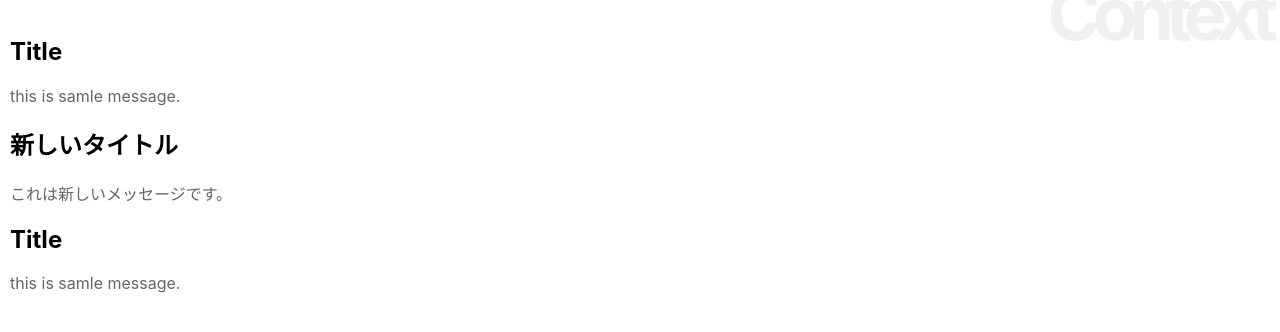
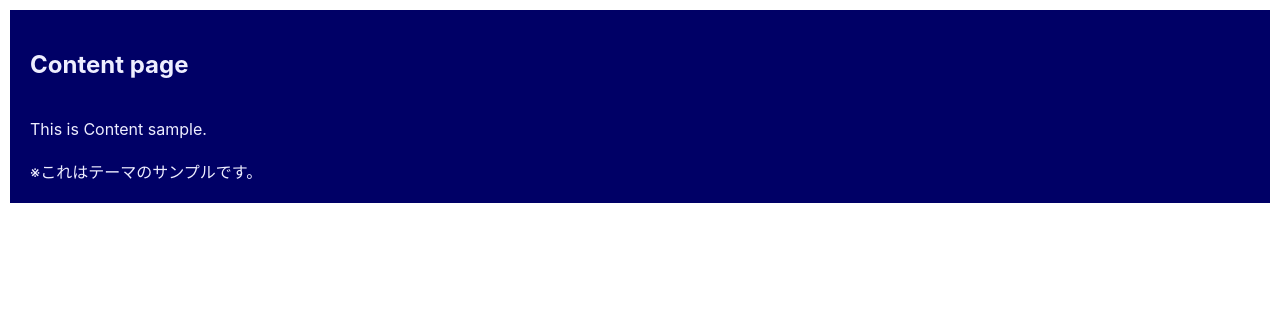
Before and after one commit to din65040/react_started, a React (Create React App) app: page / in a window 1280 px wide. Shown: the top 332 px of the page. Built offline with nearby package versions, Linux system fonts and the light colour scheme.

Commit message:
feat：リスト 3-32 サンプル作成

```diff
--- a/src/App.js
+++ b/src/App.js
@@ -1,54 +1,54 @@
 import React, { Component } from "react";
 import "./App.css";
 
-let data = {
-  title: "Title",
-  message: "this is samle message.",
-};
+let theme = {
+  light: {
+    backgroundColor: "#eef",
+    color: "#006",
+    padding: "10px"
+  },
+  dark: {
+    backgroundColor: "#006",
+    color: "#eef",
+    padding: "10px"
+  }
+}
 
-const SampleContext = React.createContext(data);
+const ThemeContext = React.createContext(theme.dark)
+
 class App extends Component {
-  newdata = {
-    title: '新しいタイトル',
-    message: 'これは新しいメッセージです。'
-  }
+  static contextType = ThemeContext;
 
   render() {
     return (
-      <div>
-        <h1>Context</h1>
-        <Title />
-        <Message />
-        <SampleContext.Provider value={this.newdata}>
-          <Title />
-          <Message />
-        </SampleContext.Provider>
-        <Title />
-        <Message />
+      <div style={this.context}>
+        <Title value="Content page" />
+        <Message value="This is Content sample." />
+        <Message value="※これはテーマのサンプルです。" />
       </div>
     );
   }
 }
 
 class Title extends Component {
-  static contextType = SampleContext;
+  static contextType = ThemeContext;
 
   render() {
     return (
       <div>
-        <h2>{this.context.title}</h2>
+        <h2 style={this.context}>{this.props.value}</h2>
       </div>
     );
   }
 }
 
 class Message extends Component {
-  static contextType = SampleContext;
+  static contextType = ThemeContext;
 
   render() {
     return (
       <div>
-        <p>{this.context.message}</p>
+        <p style={this.context}>{this.props.value}</p>
       </div>
     );
   }
```
